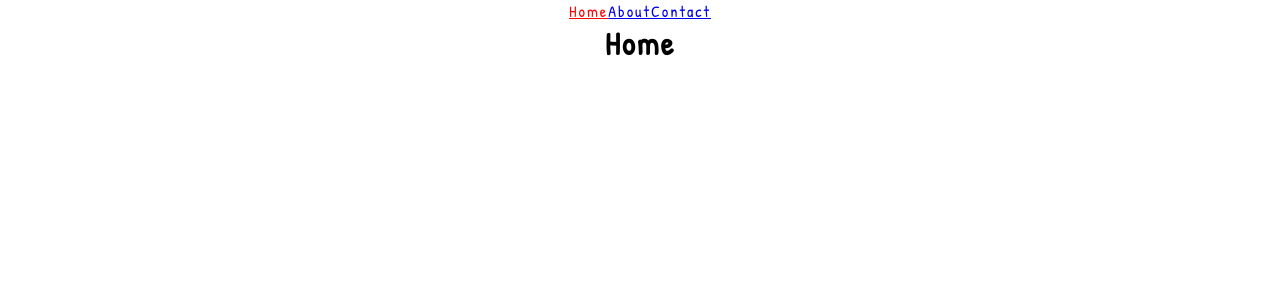
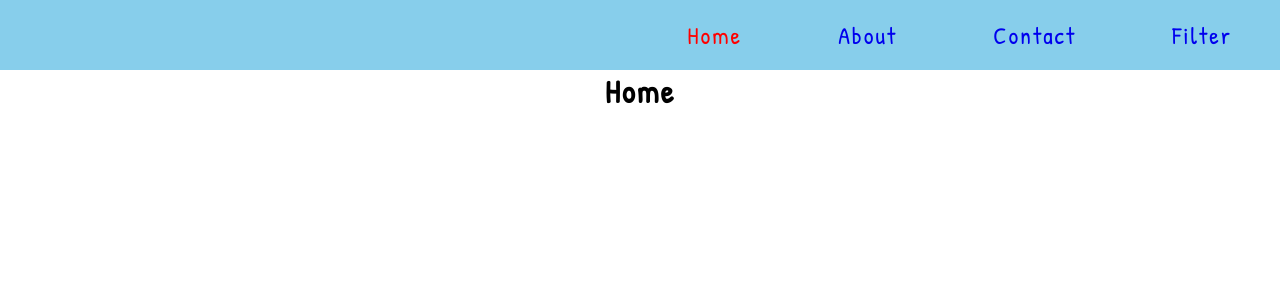
Before and after one commit to azhar-siddiqui/react_router_dom, a React (Create React App) app: page / in a window 1280 px wide. Shown: the top 300 px of the page. Built offline with nearby package versions, Linux system fonts and the light colour scheme.

Commit message:
Search Param Hook

```diff
--- a/src/App.css
+++ b/src/App.css
@@ -17,6 +17,19 @@ body {
   text-align: center;
 }
 
-.active {
+.nav-link {
+  display: flex;
+  justify-content: flex-end;
+  background-color: skyblue;
+  padding: 1.2em 0;
+}
+
+.nav-link a {
+  text-decoration: none;
+  padding: 0 2em;
+  font-size: 1.5em;
+}
+
+.nav-link .active {
   color: red;
 }
--- a/src/components/Navbar.js
+++ b/src/components/Navbar.js
@@ -1,11 +1,12 @@
 import React from "react";
-import { Link, NavLink } from "react-router-dom";
+import { NavLink } from "react-router-dom";
 const Navbar = () => {
   return (
-    <nav>
+    <nav className="nav-link">
       <NavLink to="/">Home</NavLink>
       <NavLink to="/about">About</NavLink>
       <NavLink to="/contact">Contact</NavLink>
+      <NavLink to="/filter">Filter</NavLink>
     </nav>
   );
 };
--- a/src/components/NavbarRoutes.js
+++ b/src/components/NavbarRoutes.js
@@ -6,6 +6,7 @@ import About from "../pages/About";
 import CountactUs from "../pages/ContactUs";
 import Page404 from "../pages/Page404";
 import User from "../pages/User";
+import Filter from "../pages/Filter";
 
 const NavbarRoutes = () => {
   return (
@@ -15,6 +16,7 @@ const NavbarRoutes = () => {
         <Route path="/" element={<Home />} />
         <Route path="/about" element={<About />} />
         <Route path="/contact" element={<CountactUs />} />
+        <Route path="/filter" element={<Filter />} />
         <Route path="/user/:name" element={<User />} />
         <Route path="/*" element={<Page404 />} />
       </Routes>
--- /dev/null
+++ b/src/pages/Filter.js
@@ -0,0 +1,16 @@
+import React from "react";
+import { useSearchParams } from "react-router-dom";
+
+const Filter = () => {
+  const [searchParams, setsearchParams] = useSearchParams();
+  console.log(searchParams.get("age"));
+  return (
+    <div>
+      <h1>Filter Pages</h1>
+      {/* when i want to setparams */}
+      <button onClick={() => setsearchParams({ age: 40 })}>setParams</button>
+    </div>
+  );
+};
+
+export default Filter;
```
